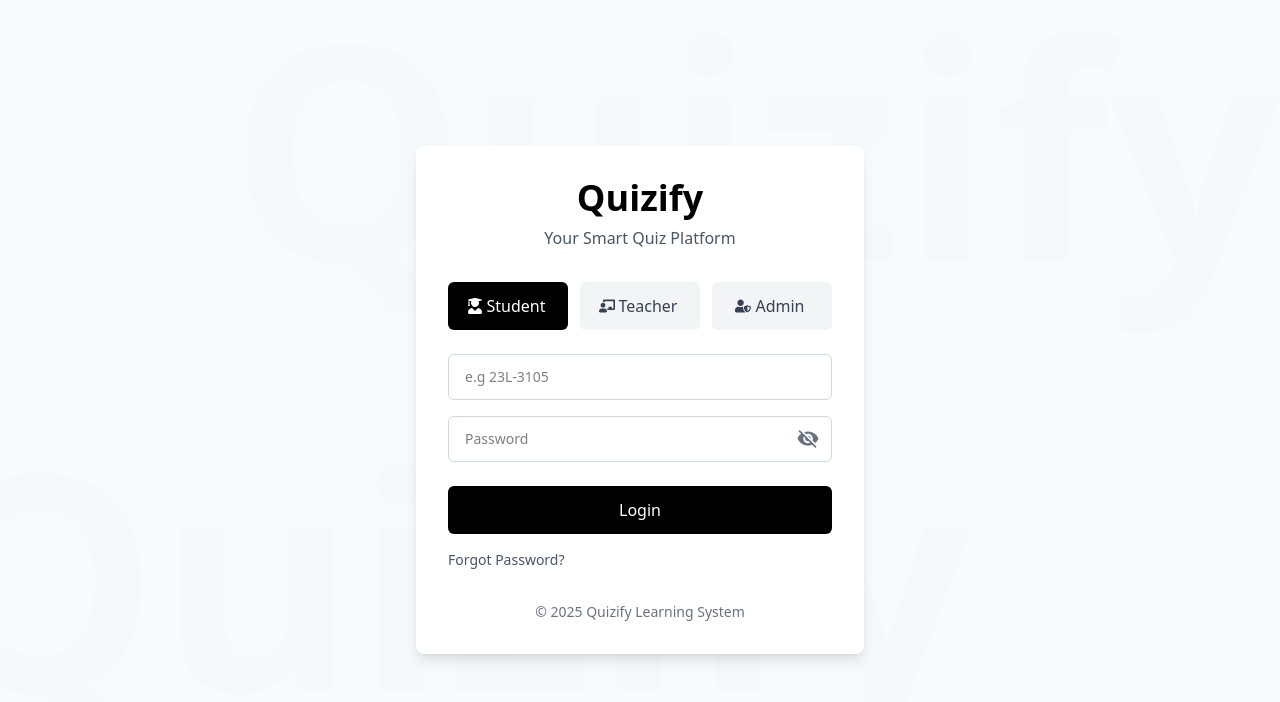
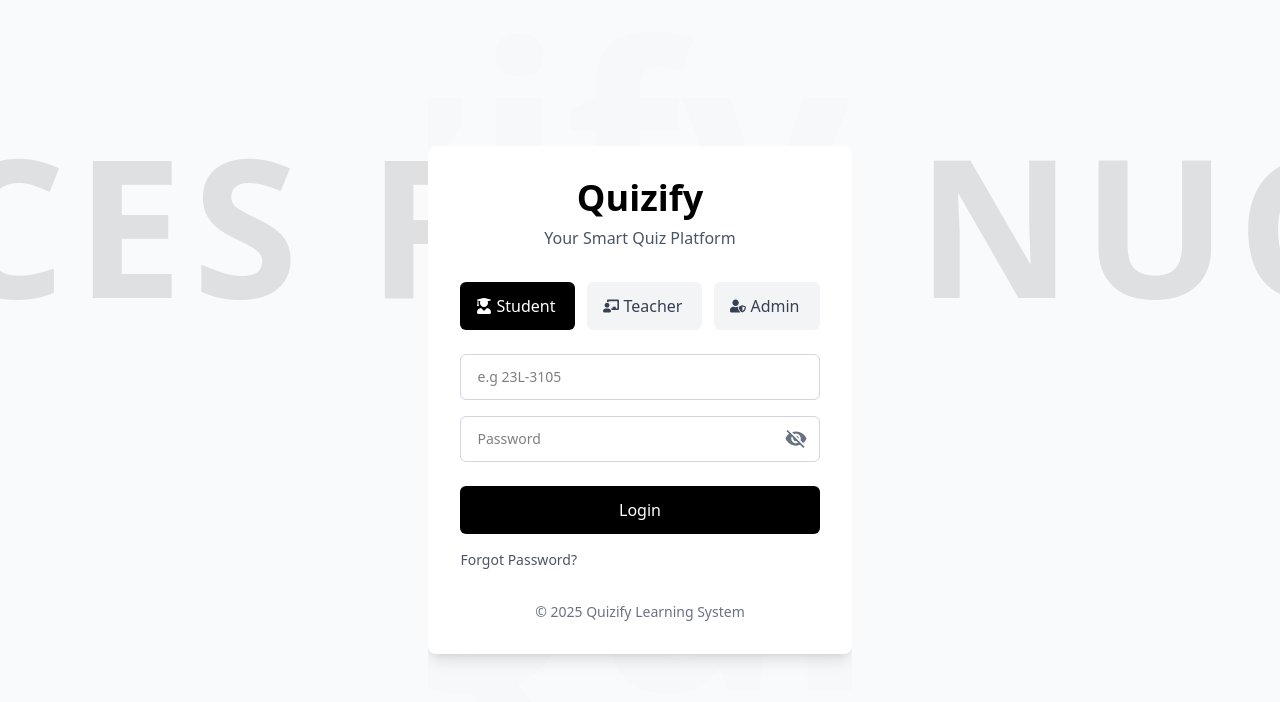
Before and after one commit to SDATEAM4/Quizify, a React (Vite) app in the folder frontend/: page / in a window 1280 px wide. Shown: the top 702 px of the page. Built offline with nearby package versions, Linux system fonts and the light colour scheme.

Commit message:
[FIX] marque fix behind the log-in form (#4)

```diff
--- a/frontend/src/components/animatedWrapper.jsx
+++ b/frontend/src/components/animatedWrapper.jsx
@@ -1,12 +1,12 @@
 export default function AnimatedWrapper() {
   return (
-    <>
-    <div className="text-[20vw] font-black text-black/9 pb-11 leading-none whitespace-nowrap tracking-wider transform -rotate-6 animate-marquee">
-                    QUIZIFY QUIZIFY QUIZIFY QUIZIFY
-                  </div>
-    <div className="text-[15vw] font-black text-black/9 leading-none whitespace-nowrap mt-[-5vw] tracking-wider transform -rotate-6 animate-marquee-reverse">
-      FAST NUCES FAST NUCES
+    <div className="relative w-full h-full overflow-hidden">
+      <div className="absolute whitespace-nowrap animate-marquee text-[20vw] font-black text-black/10 leading-none tracking-wider">
+        QUIZIFY QUIZIFY QUIZIFY QUIZIFY QUIZIFY
+      </div>
+      <div className="absolute whitespace-nowrap animate-marquee-reverse text-[15vw] font-black text-black/10 leading-none tracking-wider mt-[10vw]">
+        FAST NUCES FAST NUCES FAST NUCES FAST NUCES
+      </div>
     </div>
-    </>
   );
 }
--- a/frontend/src/components/backgroundTypography.jsx
+++ b/frontend/src/components/backgroundTypography.jsx
@@ -1,10 +1,9 @@
 import AnimatedWrapper from "./animatedWrapper.jsx";
+
 export default function BackgroundTypography() {
   return (
     <div className="absolute inset-0 overflow-hidden pointer-events-none">
-      <div className="absolute inset-0 overflow-hidden pointer-events-none">
-        <AnimatedWrapper />
-      </div>
+      <AnimatedWrapper />
     </div>
   );
 }
--- a/frontend/src/index.css
+++ b/frontend/src/index.css
@@ -1,4 +1,3 @@
-
 @import "tailwindcss";
 
 @layer components {
@@ -9,3 +8,29 @@
     @apply scale-x-100;
   }
 }
+
+@keyframes marquee {
+  0% {
+    transform: translateX(100%);
+  }
+  100% {
+    transform: translateX(-100%);
+  }
+}
+
+@keyframes marquee-reverse {
+  0% {
+    transform: translateX(-100%);
+  }
+  100% {
+    transform: translateX(100%);
+  }
+}
+
+.animate-marquee {
+  animation: marquee 35s linear infinite;
+}
+
+.animate-marquee-reverse {
+  animation: marquee-reverse 35s linear infinite;
+}
--- a/frontend/src/pages/loginPage.jsx
+++ b/frontend/src/pages/loginPage.jsx
@@ -23,14 +23,16 @@ export const LoginPage = () => {
 
   const handleOtpVerified = () => {
     console.log("OTP verified successfully");
-    // For now, just go back to login
     setCurrentView("login");
   };
 
   return (
-    <div className="min-h-screen flex justify-center items-center">
+    <div className="relative min-h-screen flex justify-center items-center bg-gray-50 overflow-hidden">
+      {/* Background Typography */}
       <BackgroundTypography />
 
+      {/* Main Content */}
+      <div className="relative z-10">
         {currentView === "login" && (
           <LoginForm onForgotPasswordClick={handleShowForgotPassword} />
         )}
@@ -50,5 +52,6 @@ export const LoginPage = () => {
           />
         )}
       </div>
+    </div>
   );
 };
```
Lines whose indentation alone changed are shown as unchanged.
